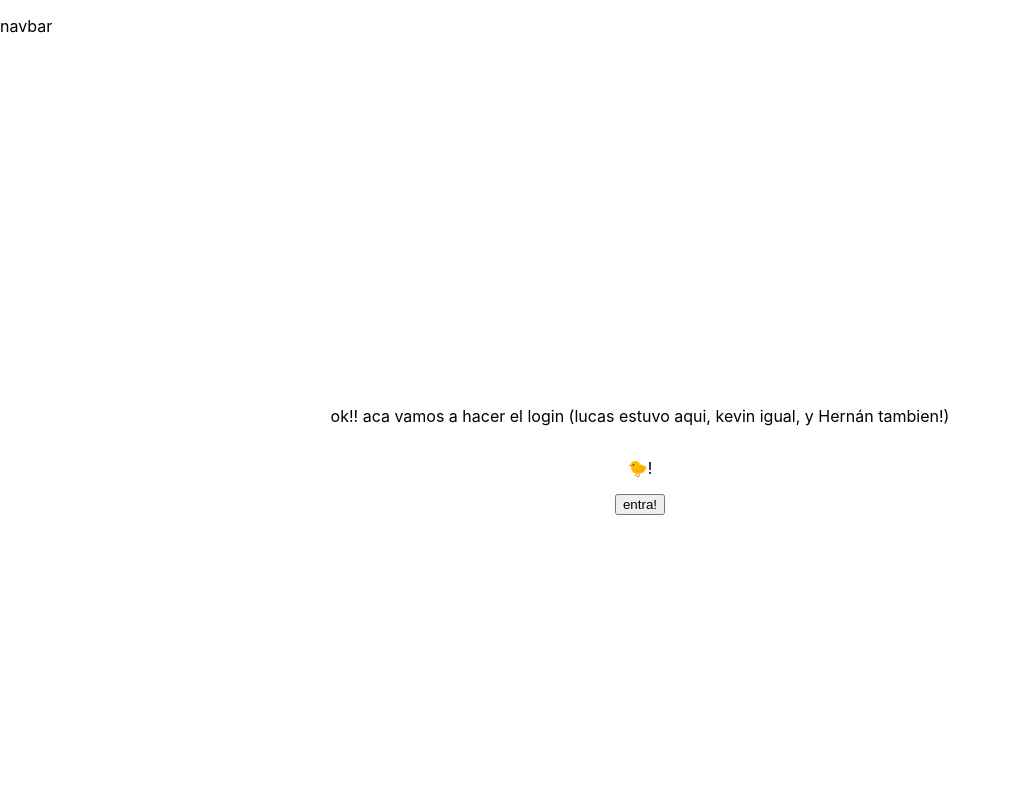
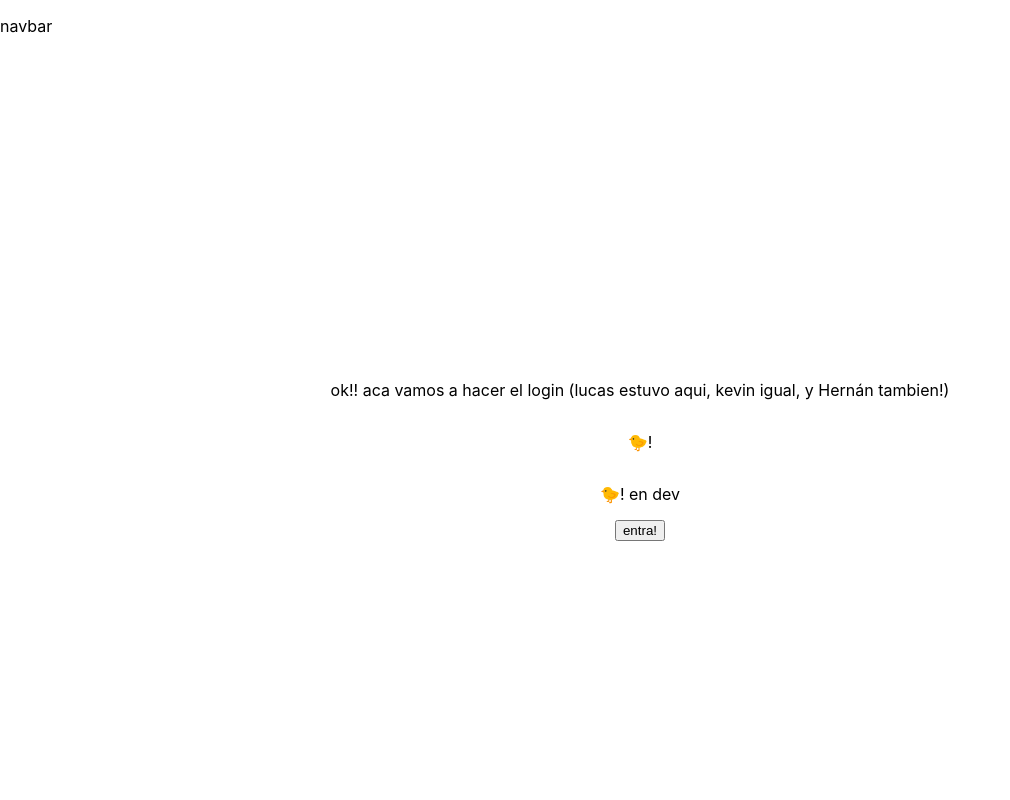
Before and after one commit to franBec/palta, a Next.js app: page / in a window 1280 px wide. Shown: the top 800 px of the page, without its empty margins (0-1010 px from the left). Built offline with nearby package versions, Linux system fonts and the light colour scheme.

Commit message:
primer commit en la rama dev

```diff
--- a/components/login/login.jsx
+++ b/components/login/login.jsx
@@ -8,6 +8,7 @@ const Login = () => {
         Hernán tambien!)
       </p>
       <p>🐤!</p>
+      <p>🐤! en dev</p>
       <button>entra!</button>
     </>
   );
```
